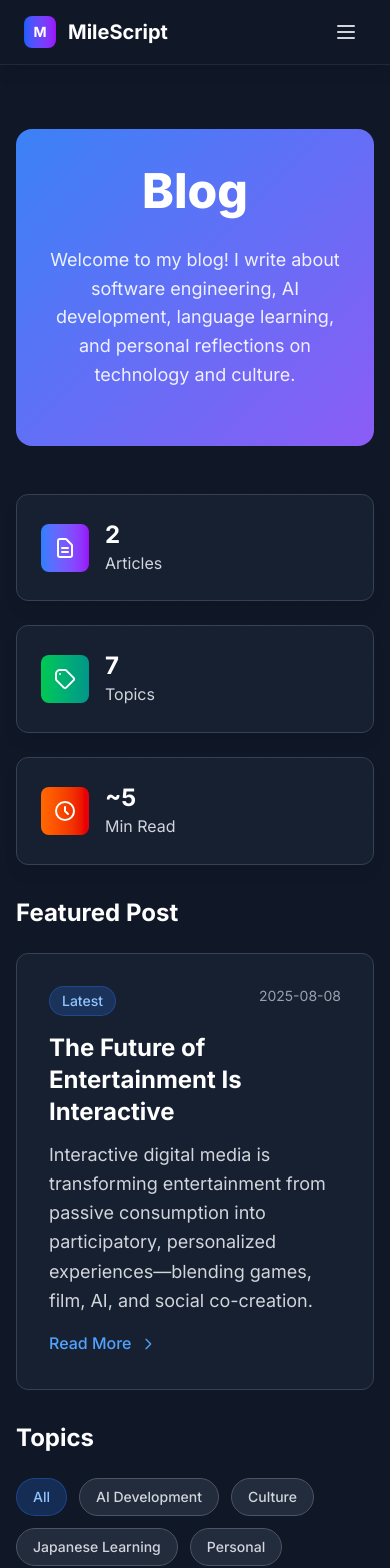
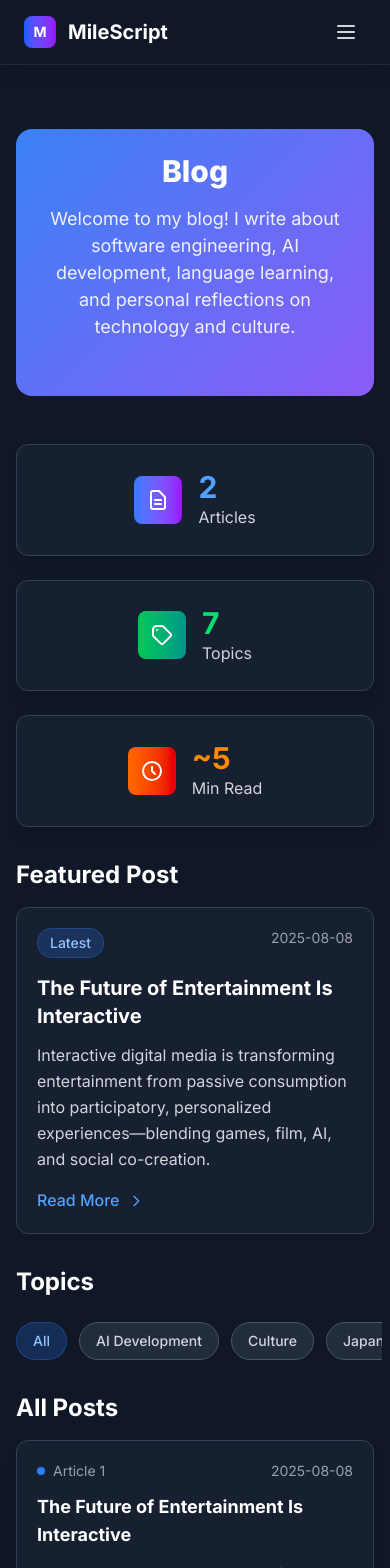
Before and after one commit to miles-hollifield/miles-portfolio-blog, a Next.js app: page /blog in a window 390 px wide. Shown: the top 1568 px of the page. Built offline with nearby package versions, Linux system fonts and the light colour scheme.

Commit message:
Enhance BlogClientPage and BlogPostPage UI with responsive design; update ShareButton for improved accessibility and user feedback

```diff
--- a/src/app/blog/BlogClientPage.tsx
+++ b/src/app/blog/BlogClientPage.tsx
@@ -105,8 +105,8 @@ export default function BlogClientPage({ posts }: BlogClientPageProps) {
           }`}
           style={{ marginTop: 0, marginBottom: '3rem' }}
         >
-          <h1 style={{ fontSize: '3rem', fontWeight: '800', marginBottom: '1rem' }}>Blog</h1>
-          <p>
+          <h1 className="text-3xl sm:text-5xl font-extrabold mb-4">Blog</h1>
+          <p className="text-base sm:text-lg">
             {`Welcome to my blog! I write about software engineering, AI development, language learning, and personal reflections on technology and culture.`}
           </p>
         </div>
@@ -119,42 +119,42 @@ export default function BlogClientPage({ posts }: BlogClientPageProps) {
           }`}
         >
           <div className="bg-gray-800/50 rounded-xl p-6 shadow-lg border border-gray-700">
-            <div className="flex items-center">
-              <div className="w-12 h-12 bg-gradient-to-r from-blue-500 to-purple-600 rounded-lg flex items-center justify-center mr-4">
+            <div className="flex items-center justify-center gap-4">
+              <div className="w-12 h-12 bg-gradient-to-r from-blue-500 to-purple-600 rounded-lg flex items-center justify-center">
                 <svg className="w-6 h-6 text-white" fill="none" stroke="currentColor" viewBox="0 0 24 24">
                   <path strokeLinecap="round" strokeLinejoin="round" strokeWidth={2} d="M9 12h6m-6 4h6m2 5H7a2 2 0 01-2-2V5a2 2 0 012-2h5.586a1 1 0 01.707.293l5.414 5.414a1 1 0 01.293.707V19a2 2 0 01-2 2z" />
                 </svg>
               </div>
-              <div>
-                <p className="text-2xl font-bold text-white">{visiblePosts.length}</p>
+              <div className="text-left">
+                <p className="text-3xl font-bold text-blue-400">{visiblePosts.length}</p>
                 <p className="text-gray-300">Articles</p>
               </div>
             </div>
           </div>
 
           <div className="bg-gray-800/50 rounded-xl p-6 shadow-lg border border-gray-700">
-            <div className="flex items-center">
-              <div className="w-12 h-12 bg-gradient-to-r from-green-500 to-teal-600 rounded-lg flex items-center justify-center mr-4">
+            <div className="flex items-center justify-center gap-4">
+              <div className="w-12 h-12 bg-gradient-to-r from-green-500 to-teal-600 rounded-lg flex items-center justify-center">
                 <svg className="w-6 h-6 text-white" fill="none" stroke="currentColor" viewBox="0 0 24 24">
                   <path strokeLinecap="round" strokeLinejoin="round" strokeWidth={2} d="M7 7h.01M7 3h5c.512 0 1.024.195 1.414.586l7 7a2 2 0 010 2.828l-7 7a2 2 0 01-2.828 0l-7-7A1.994 1.994 0 013 12V7a4 4 0 014-4z" />
                 </svg>
               </div>
-              <div>
-                <p className="text-2xl font-bold text-white">{topicsCount}</p>
+              <div className="text-left">
+                <p className="text-3xl font-bold text-green-400">{topicsCount}</p>
                 <p className="text-gray-300">Topics</p>
               </div>
             </div>
           </div>
 
           <div className="bg-gray-800/50 rounded-xl p-6 shadow-lg border border-gray-700">
-            <div className="flex items-center">
-              <div className="w-12 h-12 bg-gradient-to-r from-orange-500 to-red-600 rounded-lg flex items-center justify-center mr-4">
+            <div className="flex items-center justify-center gap-4">
+              <div className="w-12 h-12 bg-gradient-to-r from-orange-500 to-red-600 rounded-lg flex items-center justify-center">
                 <svg className="w-6 h-6 text-white" fill="none" stroke="currentColor" viewBox="0 0 24 24">
                   <path strokeLinecap="round" strokeLinejoin="round" strokeWidth={2} d="M12 8v4l3 3m6-3a9 9 0 11-18 0 9 9 0 0118 0z" />
                 </svg>
               </div>
-              <div>
-                <p className="text-2xl font-bold text-white">~5</p>
+              <div className="text-left">
+                <p className="text-3xl font-bold text-orange-400">~5</p>
                 <p className="text-gray-300">Min Read</p>
               </div>
             </div>
@@ -169,8 +169,8 @@ export default function BlogClientPage({ posts }: BlogClientPageProps) {
               featuredVisible ? 'animate-fade-in-up' : 'opacity-0 translate-y-8'
             }`}
           >
-            <h2 className="text-2xl font-bold text-white mb-6">Featured Post</h2>
-            <div className="bg-gray-800/50 rounded-xl p-8 border border-gray-700 hover:bg-gray-800/70 transition-all duration-300">
+            <h2 className="text-2xl font-bold text-white mb-4 sm:mb-6">Featured Post</h2>
+            <div className="bg-gray-800/50 rounded-xl p-5 sm:p-8 border border-gray-700 hover:bg-gray-800/70 transition-all duration-300">
               <Link href={`/blog/${sortedPosts[0].slug}`} className="group">
                 <div className="flex items-start justify-between mb-4">
                   <span className="px-3 py-1 bg-blue-500/20 text-blue-300 rounded-full text-sm font-medium border border-blue-500/30">
@@ -178,11 +178,12 @@ export default function BlogClientPage({ posts }: BlogClientPageProps) {
                   </span>
                   <span className="text-sm text-gray-400">{sortedPosts[0].date}</span>
                 </div>
-                <h3 className="text-2xl font-bold text-white mb-3 group-hover:text-blue-400 transition-colors">
+                <h3 className="text-xl sm:text-2xl font-bold text-white mb-3 group-hover:text-blue-400 transition-colors">
                   {sortedPosts[0].title}
                 </h3>
-                <p className="text-gray-300 mb-4 text-lg leading-relaxed">
-                  {sortedPosts[0].description}
+                <p className="hidden sm:block text-gray-300 mb-4 text-lg leading-relaxed">{sortedPosts[0].description}</p>
+                <p className="sm:hidden text-gray-300 mb-4 leading-relaxed">
+                  {sortedPosts[0].description.length > 180 ? sortedPosts[0].description.slice(0, 180) + '…' : sortedPosts[0].description}
                 </p>
                 <div className="flex items-center text-blue-400 group-hover:text-blue-300 transition-colors">
                   <span className="font-medium">Read More</span>
@@ -203,7 +204,7 @@ export default function BlogClientPage({ posts }: BlogClientPageProps) {
           }`}
         >
           <h2 className="text-2xl font-bold text-white mb-6">Topics</h2>
-          <div className="flex flex-wrap gap-3">
+          <div className="flex gap-3 flex-nowrap overflow-x-auto whitespace-nowrap sm:flex-wrap sm:overflow-visible sm:whitespace-normal -mx-2 px-2 scrollbar-none">
             {topics.map((topic) => (
               <button
                 key={topic}
@@ -227,11 +228,11 @@ export default function BlogClientPage({ posts }: BlogClientPageProps) {
             postsVisible ? 'animate-fade-in-up' : 'opacity-0 translate-y-8'
           }`}
         >
-          <h2 className="text-2xl font-bold text-white mb-6">All Posts</h2>
-          <div className="grid gap-6">
+          <h2 className="text-2xl font-bold text-white mb-4 sm:mb-6">All Posts</h2>
+          <div className="grid gap-5 sm:gap-6">
             {visiblePosts.map((post, index) => (
               <Link key={post.slug} href={`/blog/${post.slug}`} className="group">
-                <div className="bg-gray-800/50 rounded-xl shadow-lg border border-gray-700 p-6 hover:bg-gray-800/70 transition-all duration-300 hover:scale-[1.02] hover:shadow-xl hover:shadow-blue-500/10">
+                <div className="bg-gray-800/50 rounded-xl shadow-lg border border-gray-700 p-5 sm:p-6 hover:bg-gray-800/70 transition-all duration-300 hover:scale-[1.02] hover:shadow-xl hover:shadow-blue-500/10">
                   <div className="flex items-start justify-between mb-3">
                     <div className="flex items-center space-x-2">
                       <span className="w-2 h-2 bg-blue-500 rounded-full"></span>
@@ -240,12 +241,13 @@ export default function BlogClientPage({ posts }: BlogClientPageProps) {
                     <span className="text-sm text-gray-400">{post.date}</span>
                   </div>
 
-                  <h3 className="text-xl font-bold text-white mb-3 group-hover:text-blue-400 transition-colors">
+                  <h3 className="text-lg sm:text-xl font-bold text-white mb-3 group-hover:text-blue-400 transition-colors">
                     {post.title}
                   </h3>
 
-                  <p className="text-gray-300 mb-4 leading-relaxed">
-                    {post.description}
+                  <p className="hidden sm:block text-gray-300 mb-4 leading-relaxed">{post.description}</p>
+                  <p className="sm:hidden text-gray-300 mb-4 leading-relaxed">
+                    {post.description.length > 160 ? post.description.slice(0, 160) + '…' : post.description}
                   </p>
 
                   <div className="flex items-center justify-between pt-4 border-t border-gray-700">
--- a/src/app/components/ShareButton.tsx
+++ b/src/app/components/ShareButton.tsx
@@ -55,10 +55,21 @@ export default function ShareButton({ slug }: ShareButtonProps) {
         <svg className="w-5 h-5" fill="none" stroke="currentColor" viewBox="0 0 24 24">
           <path strokeLinecap="round" strokeLinejoin="round" strokeWidth={2} d="M8.684 13.342C8.886 12.938 9 12.482 9 12c0-.482-.114-.938-.316-1.342m0 2.684a3 3 0 110-2.684m0 2.684l6.632 3.316m-6.632-6l6.632-3.316m0 0a3 3 0 105.367-2.684 3 3 0 00-5.367 2.684zm0 9.316a3 3 0 105.367 2.684 3 3 0 00-5.367-2.684z" />
         </svg>
-        <span>Share</span>
+        <span className="hidden sm:inline">Share</span>
       </button>
       {copied && (
-        <div className="absolute top-full mt-2 text-xs text-green-400 whitespace-nowrap">Link copied</div>
+        <div
+          role="status"
+          aria-live="polite"
+          className="pointer-events-none absolute top-full mt-2 right-0 sm:left-1/2 sm:right-auto sm:-translate-x-1/2 z-20"
+        >
+          <div className="inline-flex items-center gap-2 rounded-full bg-gray-800/90 border border-gray-700 px-3 py-1 text-xs sm:text-sm text-green-300 shadow-lg shadow-green-500/10 animate-fade-in-up">
+            <svg className="w-4 h-4" viewBox="0 0 20 20" fill="currentColor" aria-hidden="true">
+              <path fillRule="evenodd" d="M16.707 5.293a1 1 0 010 1.414l-8 8a1 1 0 01-1.414 0l-4-4a1 1 0 011.414-1.414L8 12.586l7.293-7.293a1 1 0 011.414 0z" clipRule="evenodd" />
+            </svg>
+            <span>Link copied</span>
+          </div>
+        </div>
       )}
     </div>
   );
```
Also changed, not shown: src/app/blog/[slug]/page.tsx (+17 -12 lines).
